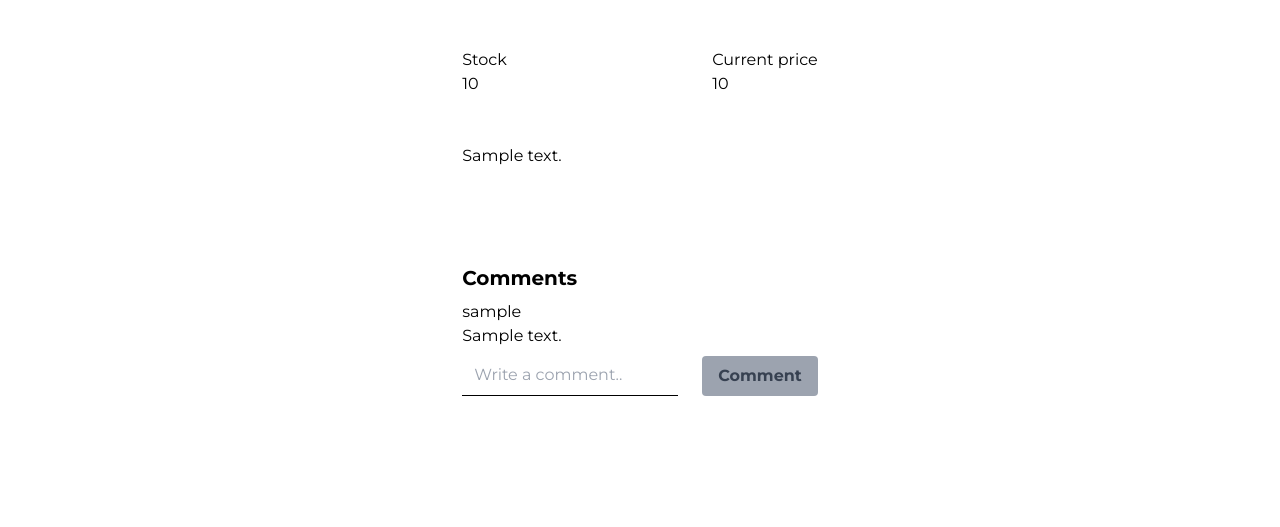
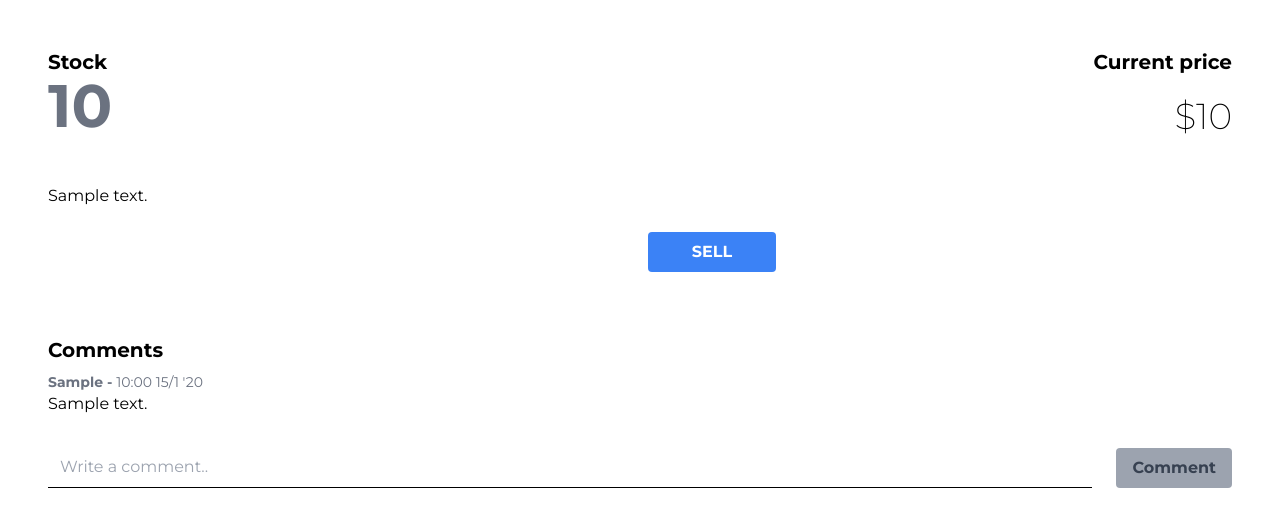
Before and after one commit to CarlVinggaard/BullMarket, a Flask app: template templates/stock.html in a window 1280 px wide. Shown: the part 142-669 px from the top of the page. Run offline with Flask 2, Linux system fonts and the light colour scheme; the template is opened without the code that fills it: most values are stand-ins (such as "Sample title", 1, 10 or a date in 2020); some libraries are stand-ins or nearby versions.

Commit message:
Style stock page

```diff
--- a/templates/stock.html
+++ b/templates/stock.html
@@ -2,33 +2,39 @@
 {% set active = "stocks" %}
 {% block content %}
 <div class="flex justify-center">
-  <div style="max-width: 800px">
+  <div style="max-width: 1200px; width: 1200px">
     <div class="flex justify-between mb-12">
-        <div><div>Stock</div><div>{{ stock.stockCode }}</div></div>
-        <div><div>Current price</div><div>{{ price }}</div></div>
+        <div class="flex flex-col justify-between"><div class="font-bold text-xl">Stock</div><div class="font-bold text-2xl sm:text-4xl lg:text-6xl text-left text-gray-500 leading-none">{{ stock.stockCode }}</div></div>
+        <div class="flex flex-col justify-between"><div class="font-bold text-xl">Current price</div><div class="font-light text-xl sm:text-2xl lg:text-4xl text-right leading-none">${{ price }}</div></div>
     </div>
-    <div class="mb-24"><p>{{ stock.description }}</p></div>
+    <div><p>{{ stock.description }}</p></div>
+    <div class="flex justify-center mb-16 mt-6">
+      <a href="{{ '/buy/%s'%stock.stockCode }}" class="text-white uppercase text-center font-bold w-32 bg-orange-500 py-2 rounded mr-4">Buy</a>
+      <a href="{{ '/sell/%s'%stock.stockCode }}" class="text-white uppercase text-center font-bold w-32 bg-blue-500 py-2 rounded">Sell</a>
+    </div>
     <div id="comments">
       <h3 class="font-bold text-xl">Comments</h3>
       <div class="my-2">
         {% for comment in comments %}
-          <div class="w-full">
-            <div><p>{{ comment.username }}</p></div>
+          <div class="w-full mb-4">
+            <div><p class="text-gray-500 font-bold text-sm">{{ comment.username|capitalize() }} - <span class="font-normal">{{ comment.createdAt.strftime("%H:%M %d/%-m '%y") }}</span></p></div>
             <div class="flex justify-between">
-              <div class="">
+              <div class="mr-4">
                 {% if editing == comment._id %}
                   <form method="post">
                     <input name="edit" value="{{ comment.content }}" placeholder="Write a comment.." class="flex-grow border-b mr-6 px-3 border-black" />
                     <button type="submit" name="editing" value="{{ comment._id }}" class="text-gray-700 font-bold py-2 px-4 bg-gray-400 rounded">Update</button>
                   </form>
                 {% else %}
-                  <p>{{ comment.content }}</p>
+                  <p class="text-sm md:text-base">{{ comment.content }}</p>
               </div>
               <div>
                 {% if comment.username == session['username'] %}
                   <form method='post'>
-                      <button type="submit" name="editing" value="{{ comment._id }}" class="rounded bg-yellow-500 text-white px-2 py-1 text-xs">Edit</button>
+                    <div class="flex align-center justify-between">
+                      <button type="submit" name="editing" value="{{ comment._id }}" class="rounded bg-yellow-500 text-white px-2 py-1 text-xs mr-2">Edit</button>
                       <button type="submit" name="delete" value="{{ comment._id }}" class="rounded bg-red-500 text-white px-2 py-1 text-xs">Delete</button>
+                    </div>
                   </form>
                 {% endif %}
                 {% endif %}
@@ -37,7 +43,7 @@
           </div>
         {% endfor %}
       </div>
-      <form method="post">
+      <form class="mt-8" method="post">
         <div class="flex">
           <input name="comment" placeholder="Write a comment.." class="flex-grow border-b mr-6 px-3 border-black" />
           <button type="submit" name="comment" class="text-gray-700 font-bold py-2 px-4 bg-gray-400 rounded">Comment</button>
```
Lines whose indentation alone changed are shown as unchanged.
